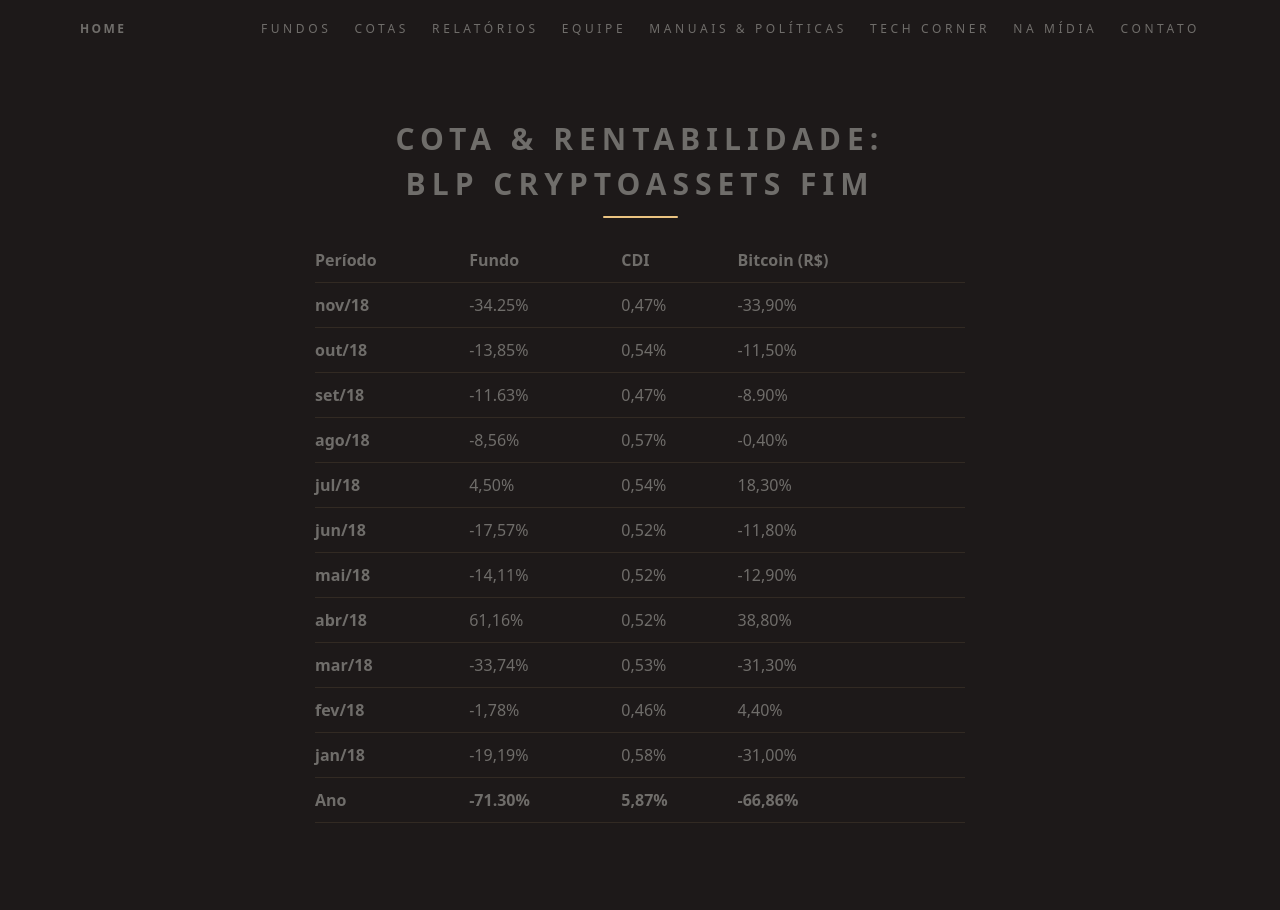
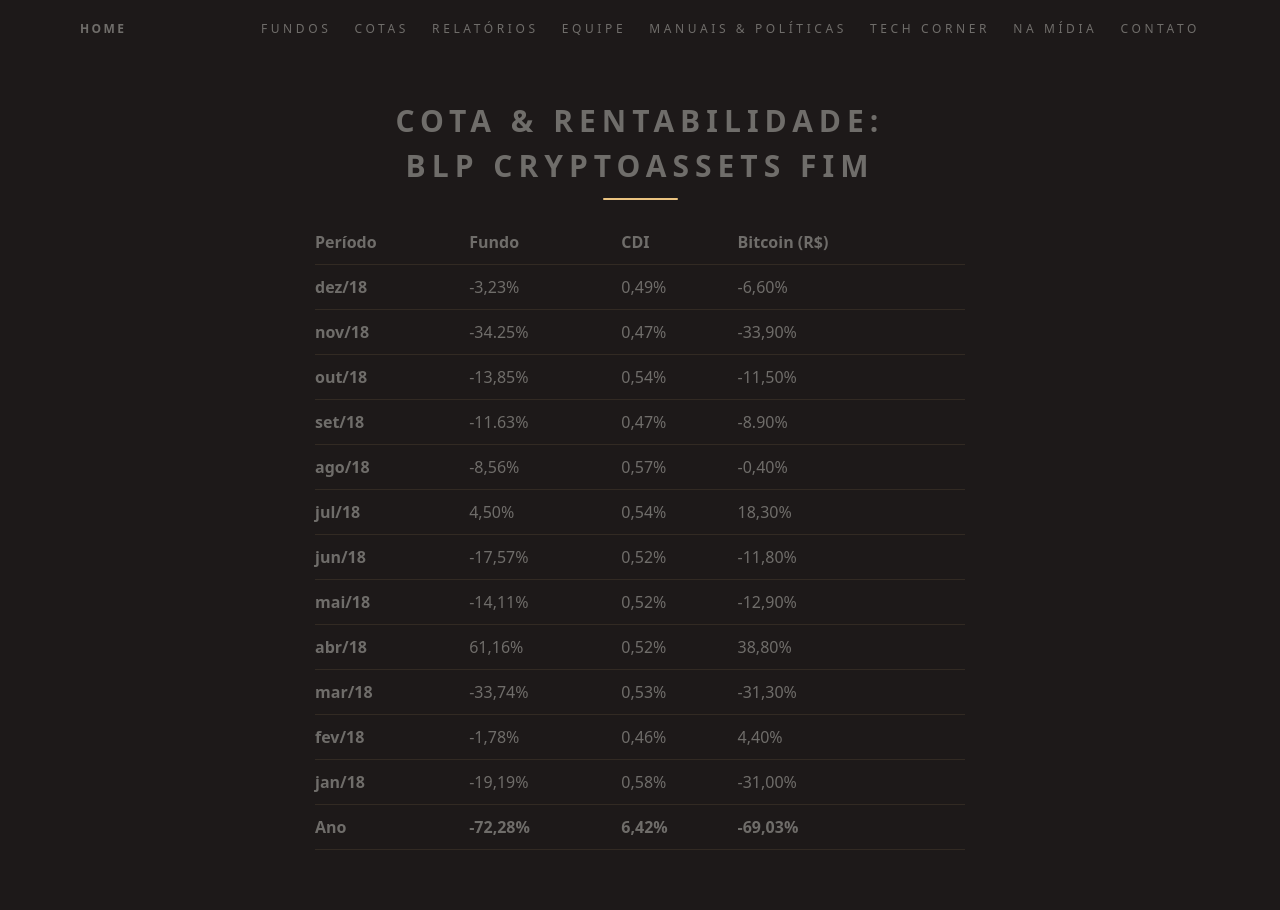
Before and after one commit to ateliedetemas/blpcrypto, a Jekyll site: the page built from rentabilidade-assets.md, in a window 1280 px wide. Built offline with Jekyll 4.4.1, drawn with Linux system fonts in a browser that asks for light colours.

Commit message:
December content update.

```diff
--- a/rentabilidade-assets.md
+++ b/rentabilidade-assets.md
@@ -7,6 +7,7 @@ permalink: "rentabilidade/assets-fim/"
 
 Período | Fundo | CDI | Bitcoin (R$)
 ---|---|---|---
+**dez/18** | -3,23% |  0,49% |  -6,60%
 **nov/18**  | -34.25%  | 0,47%  | -33,90%
 **out/18** | -13,85% | 0,54% | -11,50%
 **set/18** | -11.63% | 0,47% | -8.90%
@@ -18,4 +19,4 @@ Período | Fundo | CDI | Bitcoin (R$)
 **mar/18** | -33,74% | 0,53% | -31,30%
 **fev/18** | -1,78% | 0,46% | 4,40%
 **jan/18** | -19,19% | 0,58% | -31,00%
-**Ano**  | **-71.30%** | **5,87%** | **-66,86%**
+**Ano**  | **-72,28%** | **6,42%** | **-69,03%**
```
Also changed, not shown: relatorios.md (+1 -1 lines), tech-corner.md (+1 -1 lines), 2 other files.
